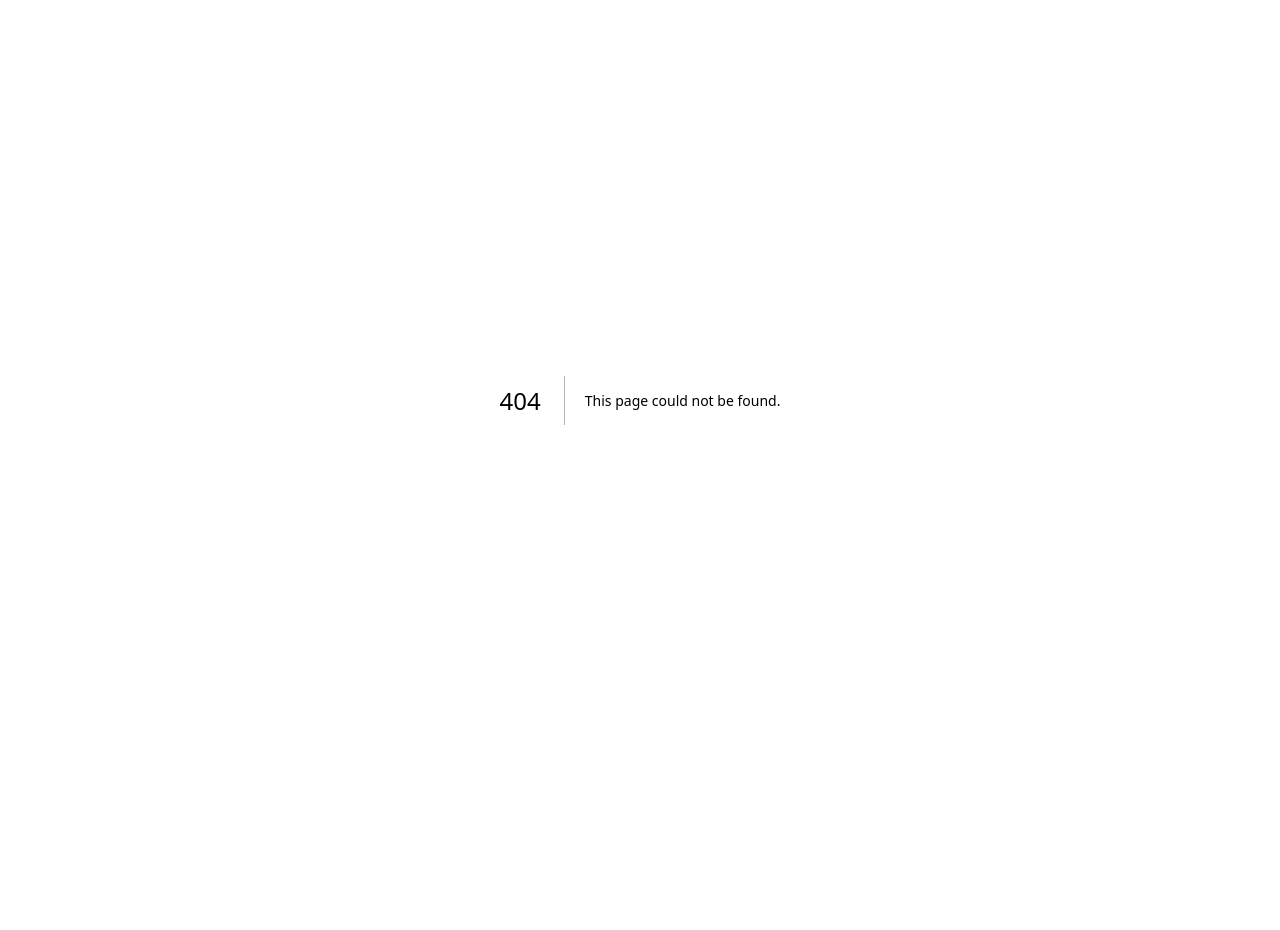
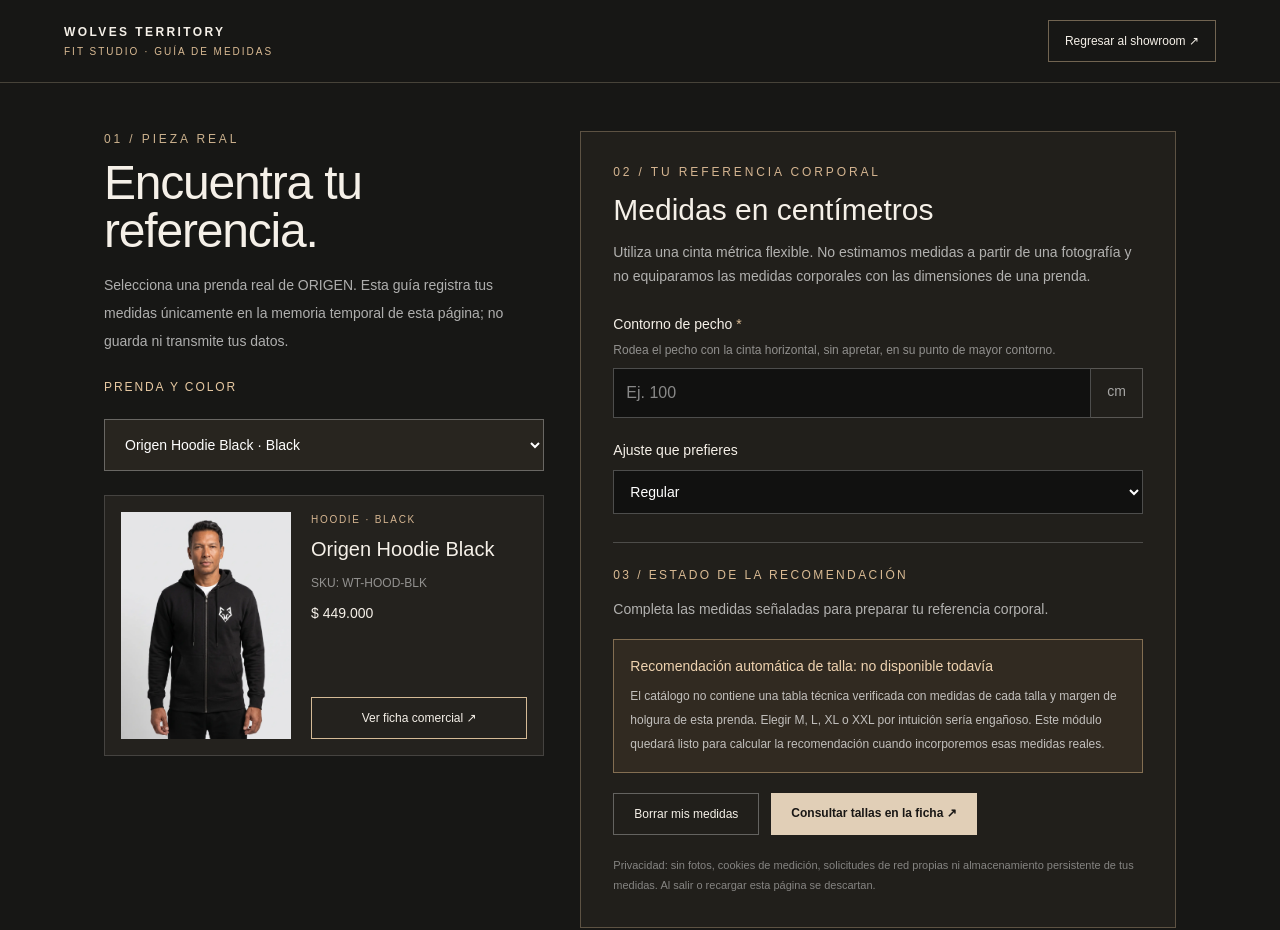
Before and after one commit to deltastudiocomunicaciones-cpu/wolves-territory, a Next.js app: page /fit-studio/fit-guide in a window 1280 px wide. Before the commit this address had no page. Shown: the top 930 px of the page. Before the commit the page ends 800 px from the top, so only its background shows below. Built offline with nearby package versions, Linux system fonts and the light colour scheme.

Commit message:
feat(fit-studio): port app/fit-studio/fit-guide/page.tsx onto current main

```diff
--- /dev/null
+++ b/app/fit-studio/fit-guide/page.tsx
@@ -0,0 +1,86 @@
+"use client";
+
+import { useMemo, useState } from "react";
+import Link from "next/link";
+import { products } from "@/data/products";
+
+type Measurement = "chest" | "waist" | "hip";
+const measurementNames: Record<Measurement, string> = {
+  chest: "Contorno de pecho",
+  waist: "Contorno de cintura",
+  hip: "Contorno de cadera",
+};
+const guide: Record<Measurement, string> = {
+  chest: "Rodea el pecho con la cinta horizontal, sin apretar, en su punto de mayor contorno.",
+  waist: "Mide el contorno natural de la cintura, con la cinta horizontal y respirando con normalidad.",
+  hip: "Rodea la zona de mayor contorno de la cadera, manteniendo la cinta paralela al suelo.",
+};
+const items = products
+  .filter((product) => ["Hoodie", "Polo", "T-Shirt", "Short"].includes(product.category))
+  .flatMap((product) => (product.variants?.length ? product.variants : [null]).map((variant) => ({
+    key: variant?.skuBase ?? product.sku ?? product.slug,
+    name: product.name,
+    category: product.category,
+    slug: variant?.slug ?? product.slug,
+    color: variant?.color ?? "Original",
+    image: variant?.image ?? product.image,
+    price: product.price,
+  })));
+const validCm = (value: string) => {
+  if (!value.trim()) return null;
+  const number = Number(value.replace(",", "."));
+  return Number.isFinite(number) && number >= 40 && number <= 220 ? number : null;
+};
+
+export default function FitGuidePage() {
+  const [selection, setSelection] = useState(items[0]?.key ?? "");
+  const [measurements, setMeasurements] = useState<Record<Measurement, string>>({ chest: "", waist: "", hip: "" });
+  const [fit, setFit] = useState("regular");
+  const item = useMemo(() => items.find((entry) => entry.key === selection) ?? items[0], [selection]);
+  const needed: Measurement[] = item?.category === "Short" ? ["waist", "hip"] : ["chest"];
+  const complete = needed.every((field) => validCm(measurements[field]) !== null);
+  const invalid = needed.filter((field) => measurements[field].trim() && validCm(measurements[field]) === null);
+  return (
+    <main className="min-h-screen bg-[#171715] text-[#f5f0e8]">
+      <header className="border-b border-[#d8c5a3]/25 px-5 py-5 sm:px-10">
+        <div className="mx-auto flex max-w-6xl items-center justify-between gap-4">
+          <div><p className="text-xs font-bold tracking-[.2em]">WOLVES TERRITORY</p><p className="mt-1 text-[10px] uppercase tracking-[.2em] text-[#d9ba93]">Fit Studio · Guía de medidas</p></div>
+          <Link href="/fit-studio/immersive" className="border border-[#cbb18d]/50 px-4 py-3 text-xs hover:bg-white/10">Regresar al showroom ↗</Link>
+        </div>
+      </header>
+      <div className="mx-auto grid max-w-6xl gap-9 px-5 py-12 lg:grid-cols-[.85fr_1.15fr] lg:px-10">
+        <section className="space-y-6">
+          <div><p className="text-xs uppercase tracking-[.24em] text-[#cbb18d]">01 / Pieza real</p><h1 className="mt-3 text-4xl font-light tracking-tight sm:text-5xl">Encuentra tu referencia.</h1><p className="mt-4 text-sm leading-7 text-white/65">Selecciona una prenda real de ORIGEN. Esta guía registra tus medidas únicamente en la memoria temporal de esta página; no guarda ni transmite tus datos.</p></div>
+          <label className="block text-xs uppercase tracking-[.16em] text-[#e7c9a2]" htmlFor="wt-fit-product">Prenda y color</label>
+          <select id="wt-fit-product" value={selection} onChange={(e) => setSelection(e.target.value)} className="w-full border border-white/30 bg-[#28251f] p-4 text-sm text-white">
+            {items.map((entry) => <option key={entry.key} value={entry.key}>{entry.name} · {entry.color}</option>)}
+          </select>
+          {item && <div className="grid grid-cols-[120px_1fr] gap-5 border border-white/15 bg-[#24221e] p-4 sm:grid-cols-[170px_1fr]">
+            {/* eslint-disable-next-line @next/next/no-img-element */}
+            <img src={item.image} alt={item.name + " " + item.color} className="aspect-[3/4] w-full bg-[#ded6c8] object-cover" />
+            <div className="flex flex-col justify-between gap-4"><div><p className="text-[10px] uppercase tracking-[.17em] text-[#d5b591]">{item.category} · {item.color}</p><h2 className="mt-2 text-xl">{item.name}</h2><p className="mt-3 text-xs text-white/50">SKU: {item.key}</p><p className="mt-3 text-sm">{new Intl.NumberFormat("es-CO", {style:"currency",currency:"COP",maximumFractionDigits:0}).format(item.price)}</p></div><Link href={"/product/" + encodeURIComponent(item.slug)} className="border border-[#d4ba96] px-4 py-3 text-center text-xs hover:bg-white/10">Ver ficha comercial ↗</Link></div>
+          </div>}
+        </section>
+        <section className="border border-[#cbb18d]/35 bg-[#211f1b] p-5 sm:p-8">
+          <p className="text-xs uppercase tracking-[.24em] text-[#d5b591]">02 / Tu referencia corporal</p><h2 className="mt-3 text-2xl font-light sm:text-3xl">Medidas en centímetros</h2>
+          <p className="mt-3 text-sm leading-6 text-white/65">Utiliza una cinta métrica flexible. No estimamos medidas a partir de una fotografía y no equiparamos las medidas corporales con las dimensiones de una prenda.</p>
+          <div className="mt-6 grid gap-5">
+            {needed.map((field) => <div key={field}><label htmlFor={"wt-" + field} className="text-sm font-medium">{measurementNames[field]} <span className="text-[#d9ba93]">*</span></label><p className="mb-2 mt-1 text-xs leading-5 text-white/50">{guide[field]}</p><div className="flex"><input id={"wt-" + field} type="text" inputMode="decimal" autoComplete="off" placeholder="Ej. 100" value={measurements[field]} onChange={(e) => setMeasurements((old) => ({...old, [field]: e.target.value}))} className="min-w-0 flex-1 border border-white/25 bg-[#111110] p-3 text-white outline-offset-2 outline-[#d9ba93]" /><span className="border border-l-0 border-white/25 px-4 py-3 text-sm text-white/60">cm</span></div></div>)}
+            <div><label htmlFor="wt-fit-preference" className="text-sm font-medium">Ajuste que prefieres</label><select id="wt-fit-preference" value={fit} onChange={(e) => setFit(e.target.value)} className="mt-2 w-full border border-white/25 bg-[#111110] p-3 text-sm text-white"><option value="regular">Regular</option><option value="holgado">Holgado</option><option value="ajustado">Ajustado</option></select></div>
+          </div>
+          {invalid.length > 0 && <p role="alert" className="mt-4 text-sm text-[#f2b9a8]">Revisa las medidas indicadas: introduce valores numéricos entre 40 y 220 cm.</p>}
+          <div aria-live="polite" className="mt-7 border-t border-white/20 pt-6">
+            <p className="text-xs uppercase tracking-[.2em] text-[#d9ba93]">03 / Estado de la recomendación</p>
+            {complete ? <p className="mt-3 text-sm leading-7">Medidas capturadas en esta sesión. Preferencia: <strong>{fit}</strong>.</p> : <p className="mt-3 text-sm leading-7 text-white/65">Completa las medidas señaladas para preparar tu referencia corporal.</p>}
+            <div className="mt-4 border border-[#c7a67a]/55 bg-[#312a21] p-4">
+              <p className="text-sm font-medium text-[#eed2af]">Recomendación automática de talla: no disponible todavía</p>
+              <p className="mt-2 text-xs leading-6 text-white/70">El catálogo no contiene una tabla técnica verificada con medidas de cada talla y margen de holgura de esta prenda. Elegir M, L, XL o XXL por intuición sería engañoso. Este módulo quedará listo para calcular la recomendación cuando incorporemos esas medidas reales.</p>
+            </div>
+            <div className="mt-5 flex flex-wrap gap-3"><button type="button" onClick={() => setMeasurements({chest:"",waist:"",hip:""})} className="border border-white/30 px-5 py-3 text-xs hover:bg-white/10">Borrar mis medidas</button>{item && <Link href={"/product/" + encodeURIComponent(item.slug)} className="bg-[#e1cfb7] px-5 py-3 text-xs font-semibold text-[#191715] hover:bg-white">Consultar tallas en la ficha ↗</Link>}</div>
+            <p className="mt-5 text-[11px] leading-5 text-white/45">Privacidad: sin fotos, cookies de medición, solicitudes de red propias ni almacenamiento persistente de tus medidas. Al salir o recargar esta página se descartan.</p>
+          </div>
+        </section>
+      </div>
+    </main>
+  );
+}
```
